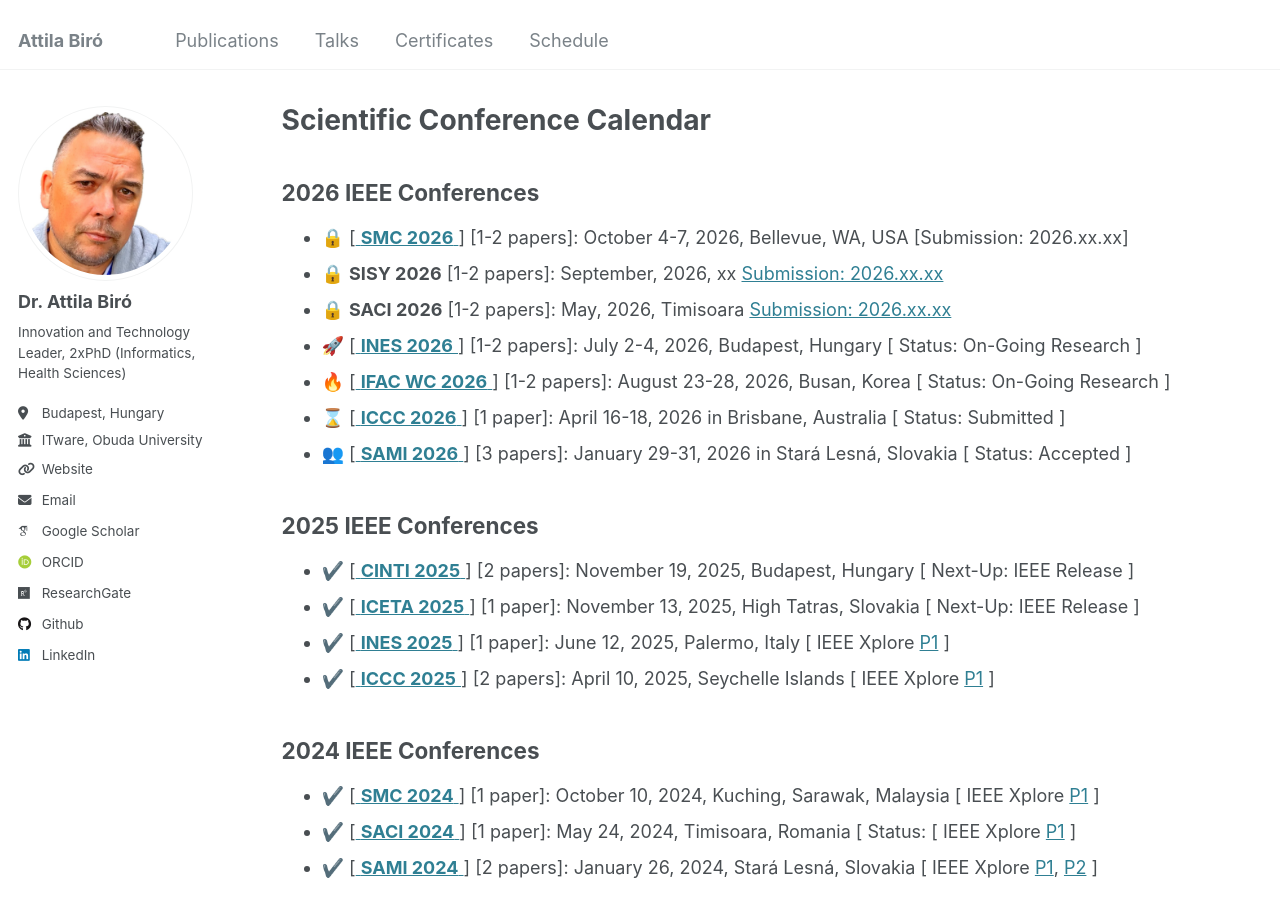
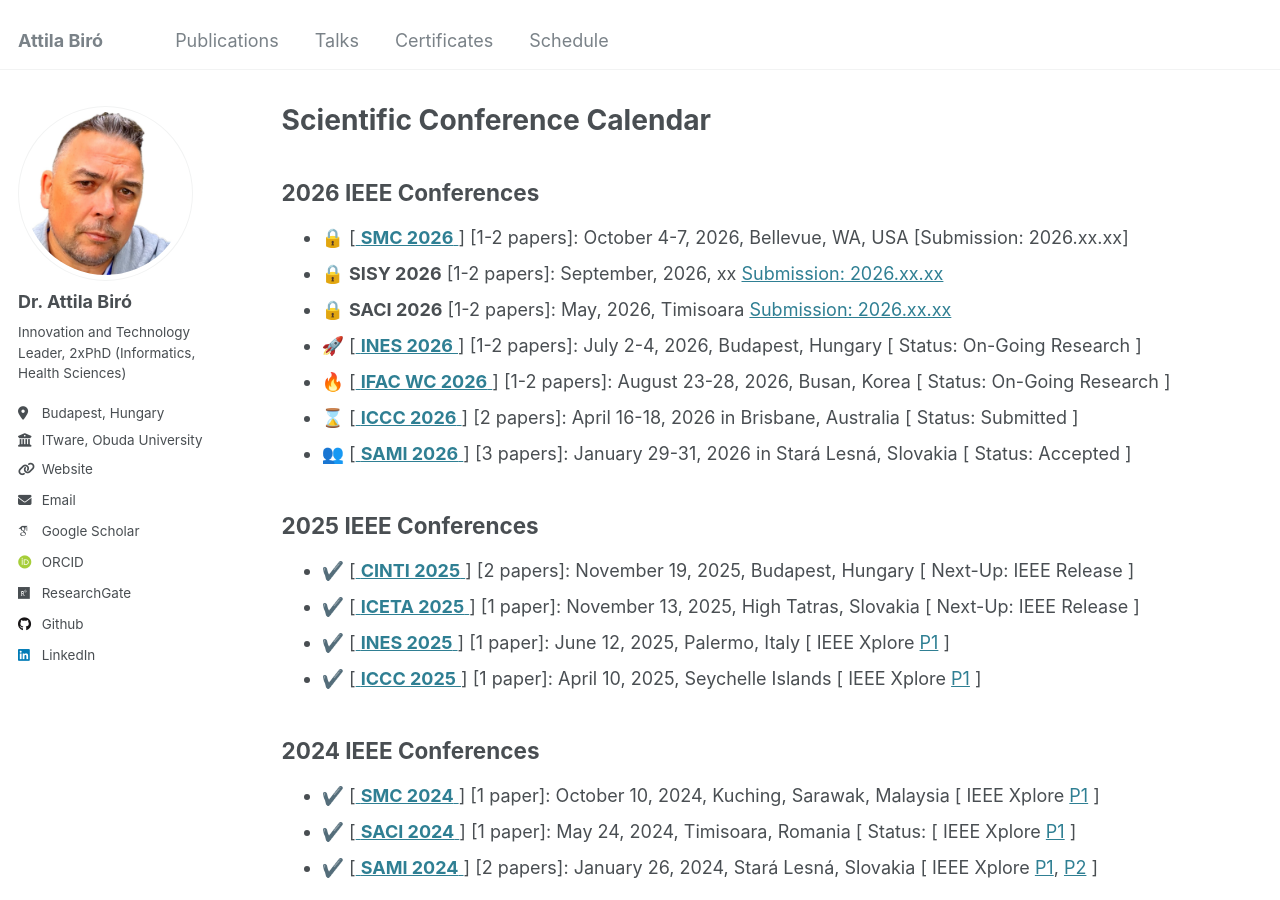
Before and after one commit to biroka/biroka.github.io, a Jekyll site: the page built from _pages/schedule.md, in a window 1280 px wide and 900 px high. Built offline with Jekyll 4.4.1, drawn with Linux system fonts in a browser that asks for light colours; emoji names are drawn with the system emoji font; some web fonts are replaced.

```diff
--- a/_pages/schedule.md
+++ b/_pages/schedule.md
@@ -12,14 +12,14 @@ author_profile: true
   * :lock: **SACI 2026** [1-2 papers]: May, 2026, Timisoara [Submission: 2026.xx.xx](https://conf.uni-obuda.hu/saci2026)
   * :rocket: [[ **INES 2026** ](http://www.ines-conf.org/ines-conf/2026index.html) ] [1-2 papers]: July 2-4, 2026, Budapest, Hungary [ Status: On-Going Research ]
   * :fire: [[ **IFAC WC 2026** ](https://www.ifac2026.org/fairDash.do) ] [1-2 papers]: August 23-28, 2026, Busan, Korea [ Status: On-Going Research ]
-  * :hourglass: [[ **ICCC 2026** ](https://conf.uni-obuda.hu/iccc2026/) ] [1 paper]: April 16-18, 2026 in Brisbane, Australia [ Status: Submitted ]
+  * :hourglass: [[ **ICCC 2026** ](https://conf.uni-obuda.hu/iccc2026/) ] [2 papers]: April 16-18, 2026 in Brisbane, Australia [ Status: Submitted ]
   * :busts_in_silhouette: [[ **SAMI 2026** ](https://conf.uni-obuda.hu/sami2026/) ] [3 papers]: January 29-31, 2026 in Stará Lesná, Slovakia [ Status: Accepted ]
 
 ## 2025 IEEE Conferences
   * :heavy_check_mark: [[ **CINTI 2025** ](https://conf.uni-obuda.hu/cinti2025/) ] [2 papers]: November 19, 2025, Budapest, Hungary [ Next-Up: IEEE Release ]
   * :heavy_check_mark: [[ **ICETA 2025** ](https://www.iceta.sk/) ] [1 paper]: November 13, 2025, High Tatras, Slovakia [ Next-Up: IEEE Release ]
   * :heavy_check_mark: [[ **INES 2025** ](http://www.ines-conf.org/ines-conf/2025index.html) ] [1 paper]: June 12, 2025, Palermo, Italy [ IEEE Xplore [P1](https://ieeexplore.ieee.org/document/11078199/) ]
-  * :heavy_check_mark: [[ **ICCC 2025** ](https://conf.uni-obuda.hu/iccc2025/index.html) ] [2 papers]: April 10, 2025, Seychelle Islands [ IEEE Xplore [P1](https://ieeexplore.ieee.org/document/10999140/) ]
+  * :heavy_check_mark: [[ **ICCC 2025** ](https://conf.uni-obuda.hu/iccc2025/index.html) ] [1 paper]: April 10, 2025, Seychelle Islands [ IEEE Xplore [P1](https://ieeexplore.ieee.org/document/10999140/) ]
 
 ## 2024 IEEE Conferences
   * :heavy_check_mark: [[ **SMC 2024** ](https://www.ieeesmc2024.org/home) ] [1 paper]: October 10, 2024, Kuching, Sarawak, Malaysia [ IEEE Xplore [P1](https://ieeexplore.ieee.org/document/10831505/) ]
```
